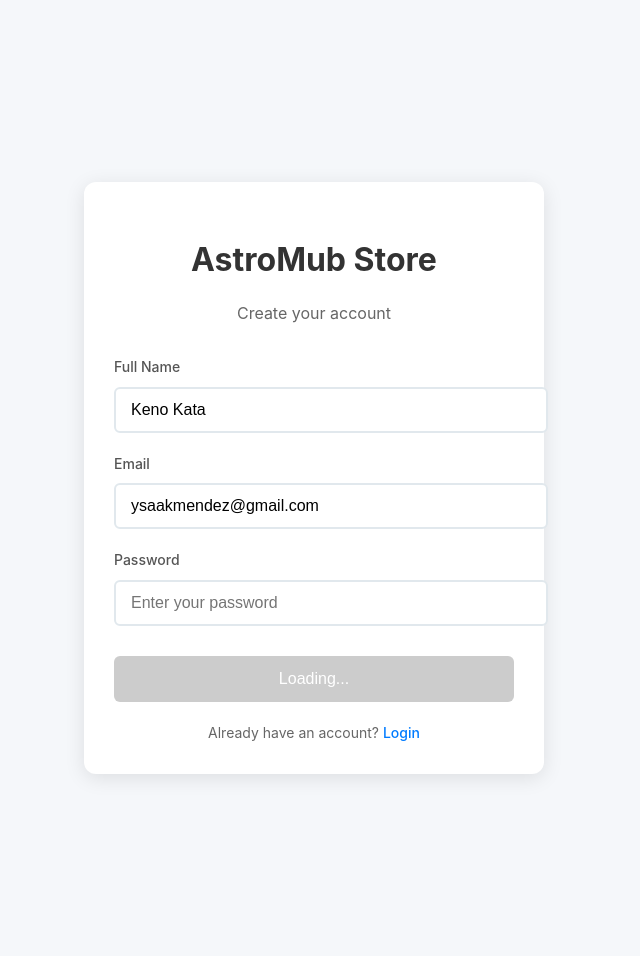
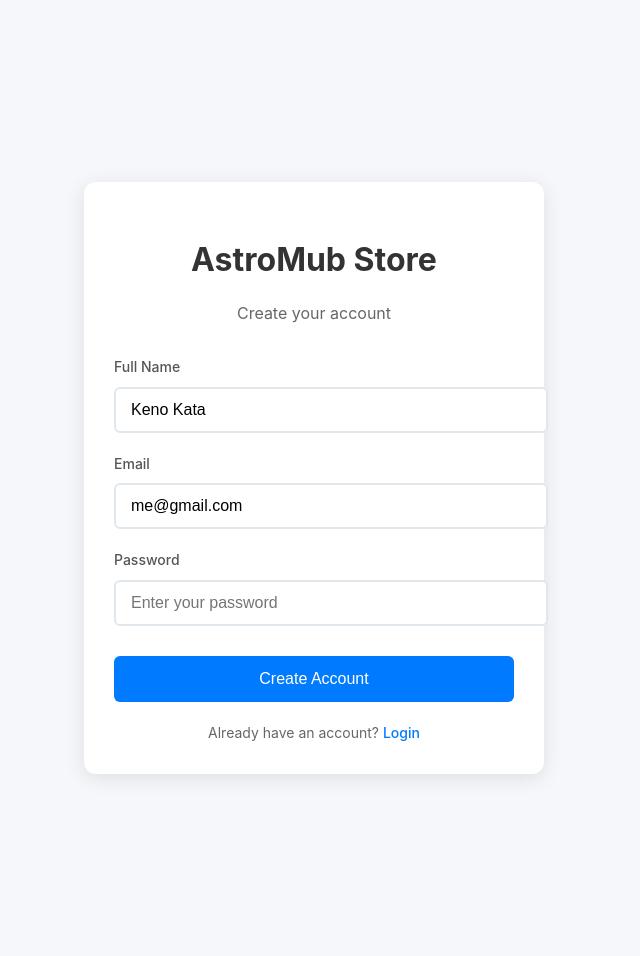
Before and after one commit to astromub/samplepagetwo, a Jekyll site: the page sign.html, which Jekyll copies as it is, in a window 1280 px wide. Shown: the whole page, without its empty margins (326-966 px from the left). Built offline with Jekyll 4.4.1, drawn with Linux system fonts in a browser that asks for light colours; a script that is not in the unit is left out; some of the changed lines change nothing that is shown.

Commit message:
Update sign.html

```diff
--- a/sign.html
+++ b/sign.html
@@ -5,11 +5,91 @@
     <meta name="viewport" content="width=device-width, initial-scale=1.0">
     <title>Create Account - AstroMub Store</title>
 
-    <!-- Load Supabase FIRST -->
-    <script src="https://cdn.jsdelivr.net/npm/@supabase/supabase-js@2"></script>
+    <!-- SUPER SIMPLE - No complex dependencies -->
+    <script>
+        // Define a SUPER SIMPLE signUp function that works independently
+        window.simpleSignUp = async function(userData) {
+            console.log('🚀 SIMPLE signUp called with:', userData);
 
-    <!-- Load auth.js IMMEDIATELY -->
-    <script src="/samplepagetwo/assets/auth.js"></script>
+            if (!userData || !userData.email || !userData.password || !userData.fullName) {
+                throw new Error('Please fill in all required fields');
+            }
+
+            if (userData.password.length < 6) {
+                throw new Error('Password must be at least 6 characters long');
+            }
+
+            try {
+                // Direct Supabase initialization
+                const SUPABASE_URL = 'https://ntxnbrvbzykiciueqnha.supabase.co';
+                const SUPABASE_ANON_KEY = 'eyJhbGciOiJIUzI1NiIsInR5cCI6IkpXVCJ9.eyJpc3MiOiJzdXBhYmFzZSIsInJlZiI6Im50eG5icnZienlraWNpdWVxbmhhIiwicm9sZSI6ImFub24iLCJpYXQiOjE3NjQwODg4ODksImV4cCI6MjA3OTY2NDg4OX0.kn0fQLobIvR--hBiXSB71SFQgID_vaCQWEYYjyO5XiE';
+
+                // Load Supabase if not loaded
+                if (!window.supabase) {
+                    const script = document.createElement('script');
+                    script.src = 'https://cdn.jsdelivr.net/npm/@supabase/supabase-js@2';
+                    document.head.appendChild(script);
+
+                    // Wait for Supabase to load
+                    await new Promise((resolve) => {
+                        const check = setInterval(() => {
+                            if (typeof window.supabase !== 'undefined') {
+                                clearInterval(check);
+                                resolve();
+                            }
+                        }, 100);
+                    });
+                }
+
+                // Initialize client
+                if (!window.supabase.auth) {
+                    window.supabase = window.supabase.createClient(SUPABASE_URL, SUPABASE_ANON_KEY);
+                }
+
+                // Create user
+                const { data, error } = await window.supabase.auth.signUp({
+                    email: userData.email,
+                    password: userData.password,
+                    options: {
+                        data: {
+                            full_name: userData.fullName,
+                            user_name: userData.fullName.toLowerCase().replace(/\s+/g, '_')
+                        }
+                    }
+                });
+
+                if (error) throw error;
+
+                if (data.user) {
+                    // Try to create profile (optional)
+                    try {
+                        await window.supabase
+                            .from('profiles')
+                            .insert({
+                                id: data.user.id,
+                                username: userData.fullName.toLowerCase().replace(/\s+/g, '_'),
+                                full_name: userData.fullName,
+                                company: 'Astronub Limited'
+                            });
+                    } catch (profileError) {
+                        console.warn('Profile optional:', profileError);
+                    }
+
+                    return {
+                        success: true,
+                        message: 'Account created successfully!',
+                        user: data.user
+                    };
+                }
+
+                throw new Error('Account creation failed');
+
+            } catch (error) {
+                console.error('Simple signup error:', error);
+                throw error;
+            }
+        };
+    </script>
 
     <style>
         body {
@@ -42,6 +122,7 @@
             color: #c00;
             text-align: center;
             font-size: 14px;
+            display: none;
         }
 
         .form-group {
@@ -119,6 +200,24 @@
             color: #080;
             text-align: center;
             font-size: 14px;
+            display: none;
+        }
+
+        .spinner {
+            border: 3px solid #f3f3f3;
+            border-top: 3px solid #007bff;
+            border-radius: 50%;
+            width: 20px;
+            height: 20px;
+            animation: spin 1s linear infinite;
+            display: inline-block;
+            margin-right: 10px;
+            vertical-align: middle;
+        }
+
+        @keyframes spin {
+            0% { transform: rotate(0deg); }
+            100% { transform: rotate(360deg); }
         }
     </style>
 </head>
@@ -127,11 +226,11 @@
         <h1 style="text-align: center; margin-bottom: 10px; color: #333;">AstroMub Store</h1>
         <p style="text-align: center; color: #666; margin-bottom: 30px;">Create your account</p>
 
-        <div class="error-box" id="errorBox" style="display: none;">
+        <div class="error-box" id="errorBox">
             <!-- Error will appear here -->
         </div>
 
-        <div class="success-message" id="successBox" style="display: none;">
+        <div class="success-message" id="successBox">
             <!-- Success will appear here -->
         </div>
 
@@ -154,8 +253,8 @@
                     type="email"
                     id="email"
                     name="email"
-                    placeholder="ysaakmendez@gmail.com"
-                    value="ysaakmendez@gmail.com"
+                    placeholder="me@gmail.com"
+                    value="me@gmail.com"
                     required
                 >
             </div>
@@ -184,106 +283,12 @@
 
     <script>
         document.addEventListener('DOMContentLoaded', function() {
+            console.log('✅ sign.html loaded - READY!');
+
             const signupForm = document.getElementById('signupForm');
             const errorBox = document.getElementById('errorBox');
             const successBox = document.getElementById('successBox');
             const submitBtn = document.getElementById('submitBtn');
-
-            // Wait for auth.js to be fully ready
-            function waitForAuth() {
-                return new Promise((resolve) => {
-                    const checkAuth = () => {
-                        if (typeof window.signUp === 'function' && window.supabase) {
-                            console.log('✅ Auth system ready!');
-                            resolve(true);
-                        } else {
-                            console.log('⏳ Waiting for auth system...');
-                            setTimeout(checkAuth, 100);
-                        }
-                    };
-                    checkAuth();
-                });
-            }
-
-            async function initializePage() {
-                console.log('🔄 Initializing signup page...');
-
-                // Show loading state
-                submitBtn.disabled = true;
-                submitBtn.textContent = 'Loading...';
-
-                try {
-                    // Wait for auth system
-                    await waitForAuth();
-
-                    console.log('✅ signUp function is available:', typeof window.signUp);
-
-                    // Enable form
-                    submitBtn.disabled = false;
-                    submitBtn.textContent = 'Create Account';
-                    hideError();
-
-                    // Set focus
-                    document.getElementById('password').focus();
-
-                } catch (error) {
-                    console.error('Failed to initialize:', error);
-                    showError('Authentication service is not available. Please refresh the page.');
-                }
-            }
-
-            // Handle form submission
-            signupForm.addEventListener('submit', async function(e) {
-                e.preventDefault();
-
-                const formData = {
-                    fullName: document.getElementById('fullName').value.trim(),
-                    email: document.getElementById('email').value.trim(),
-                    password: document.getElementById('password').value
-                };
-
-                // Validate
-                if (!formData.fullName || !formData.email || !formData.password) {
-                    showError('Please fill in all fields');
-                    return;
-                }
-
-                if (formData.password.length < 6) {
-                    showError('Password must be at least 6 characters');
-                    return;
-                }
-
-                // Show loading
-                submitBtn.disabled = true;
-                submitBtn.textContent = 'Creating Account...';
-                hideError();
-                hideSuccess();
-
-                try {
-                    console.log('📤 Submitting signup...');
-                    const result = await window.signUp(formData);
-
-                    if (result && result.success) {
-                        showSuccess(result.message);
-                        signupForm.reset();
-                        submitBtn.disabled = true;
-                        submitBtn.textContent = 'Account Created!';
-
-                        // Redirect after 2 seconds
-                        setTimeout(() => {
-                            window.location.href = '/samplepagetwo/profile.html';
-                        }, 2000);
-                    } else {
-                        throw new Error(result?.message || 'Signup failed');
-                    }
-
-                } catch (error) {
-                    console.error('Signup error:', error);
-                    showError('Signup failed: ' + error.message);
-                    submitBtn.disabled = false;
-                    submitBtn.textContent = 'Create Account';
-                }
-            });
 
             // Helper functions
             function showError(message) {
@@ -306,8 +311,70 @@
                 successBox.style.display = 'none';
             }
 
-            // Initialize the page
-            initializePage();
+            function showLoading(text) {
+                submitBtn.innerHTML = `<div class="spinner"></div>${text}`;
+                submitBtn.disabled = true;
+            }
+
+            function hideLoading(text) {
+                submitBtn.innerHTML = text;
+                submitBtn.disabled = false;
+            }
+
+            // Handle form submission
+            signupForm.addEventListener('submit', async function(e) {
+                e.preventDefault();
+                console.log('📤 Form submitted');
+
+                const formData = {
+                    fullName: document.getElementById('fullName').value.trim(),
+                    email: document.getElementById('email').value.trim(),
+                    password: document.getElementById('password').value
+                };
+
+                // Validate
+                if (!formData.fullName || !formData.email || !formData.password) {
+                    showError('Please fill in all fields');
+                    return;
+                }
+
+                if (formData.password.length < 6) {
+                    showError('Password must be at least 6 characters');
+                    return;
+                }
+
+                // Show loading
+                showLoading('Creating Account...');
+                hideError();
+                hideSuccess();
+
+                try {
+                    console.log('🚀 Calling simpleSignUp...');
+                    const result = await window.simpleSignUp(formData);
+                    console.log('✅ Signup result:', result);
+
+                    if (result && result.success) {
+                        showSuccess(result.message);
+                        hideLoading('Account Created!');
+
+                        // Redirect after 2 seconds
+                        setTimeout(() => {
+                            window.location.href = '/samplepagetwo/profile.html';
+                        }, 2000);
+                    } else {
+                        throw new Error(result?.message || 'Signup failed');
+                    }
+
+                } catch (error) {
+                    console.error('❌ Signup error:', error);
+                    showError('Signup failed: ' + error.message);
+                    hideLoading('Create Account');
+                }
+            });
+
+            // Page is ready
+            console.log('✅ sign.html initialized successfully');
+            hideLoading('Create Account');
         });
     </script>
 </body>
```
